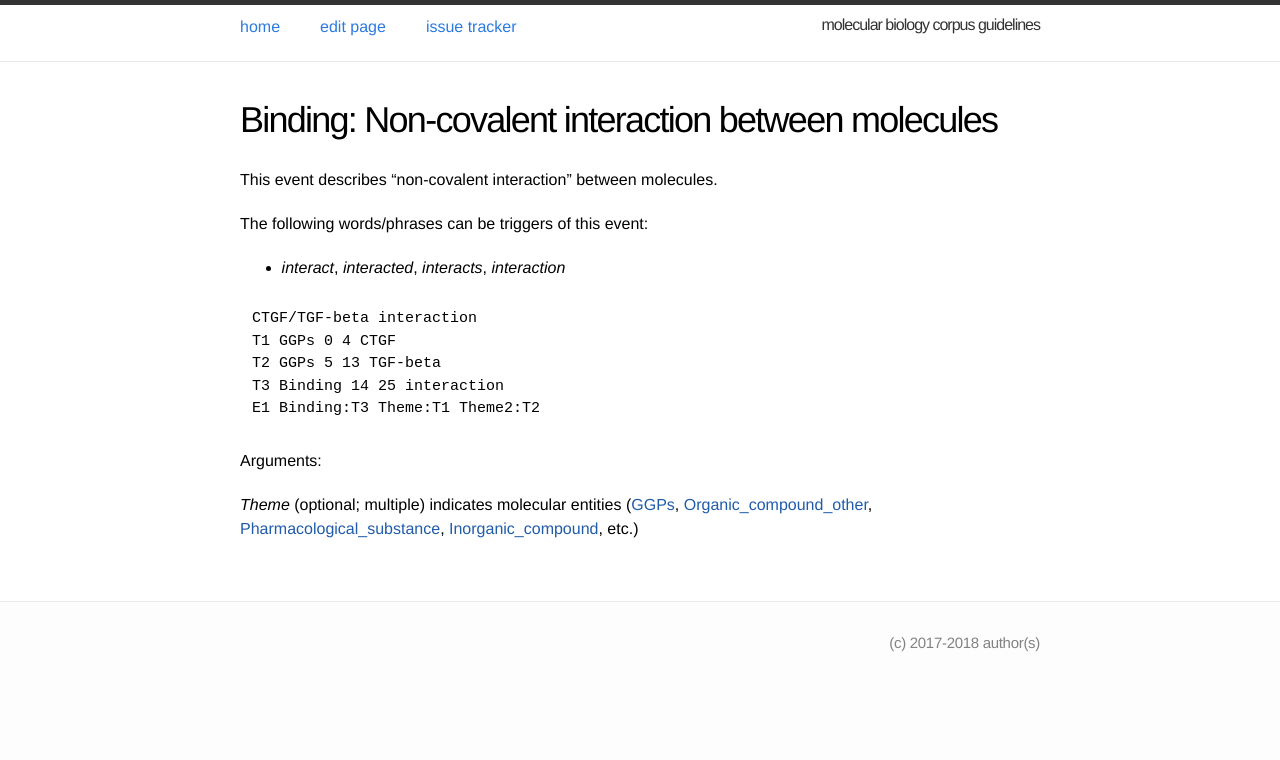
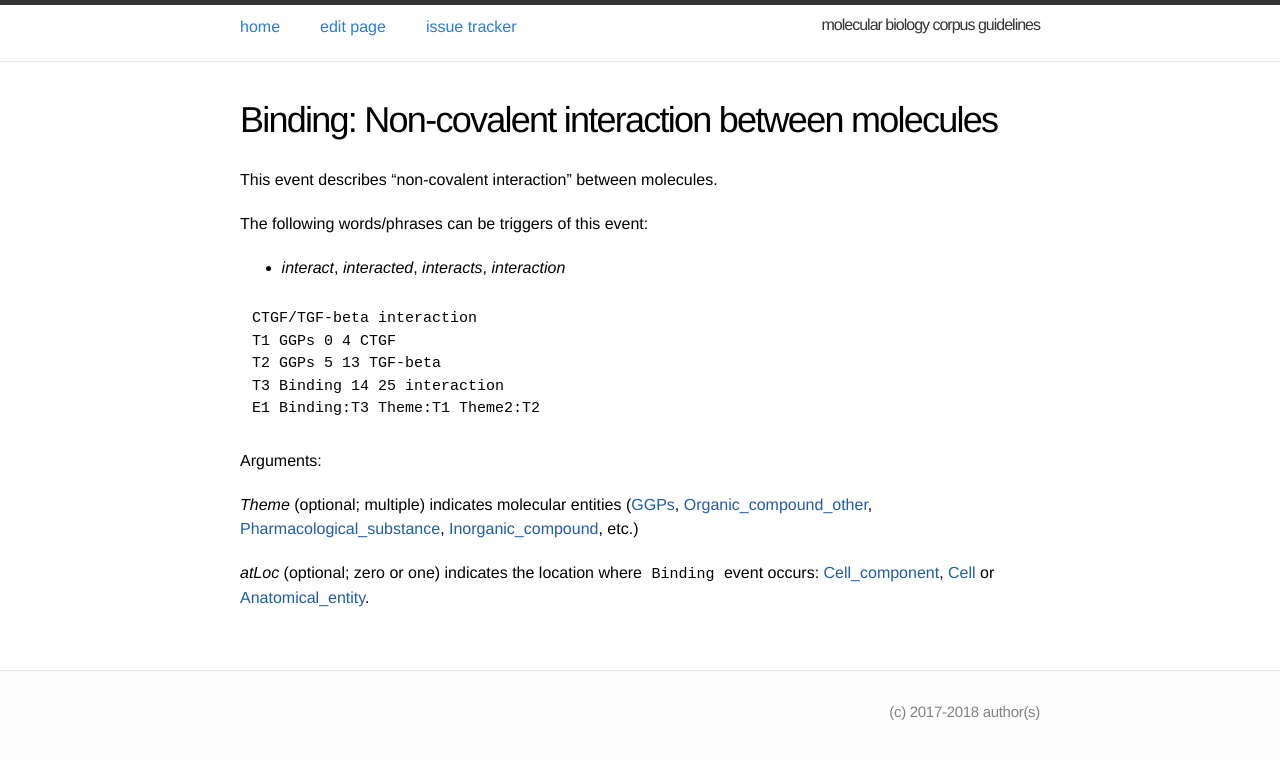
Before and after one commit to ezcatdb/molbiol_lung_corpus-guidelines, a Jekyll site: the page built from _event/Binding.md, in a window 1280 px wide. Shown: the top 760 px of the page. Built offline with Jekyll 4.4.1, drawn with Linux system fonts in a browser that asks for light colours.

Commit message:
additional argument, atLoc, included in _event/Binding.md

```diff
--- a/_event/Binding.md
+++ b/_event/Binding.md
@@ -28,4 +28,6 @@ Arguments:
 
 *Theme* (optional; multiple) indicates molecular entities ([GGPs](), [Organic_compound_other](), [Pharmacological_substance](), [Inorganic_compound](), etc.)
 
+*atLoc* (optional; zero or one) indicates the location where `Binding` event occurs: [Cell_component](), [Cell]() or [Anatomical_entity]().
+
 <!--details-->
```
